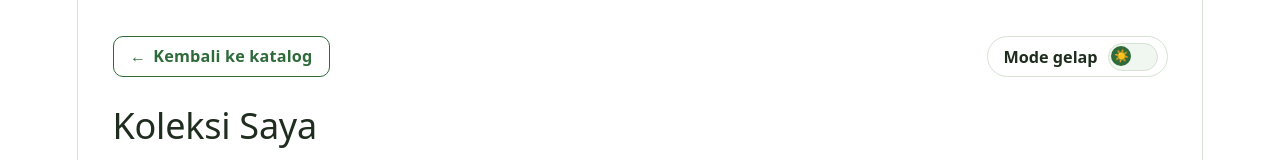
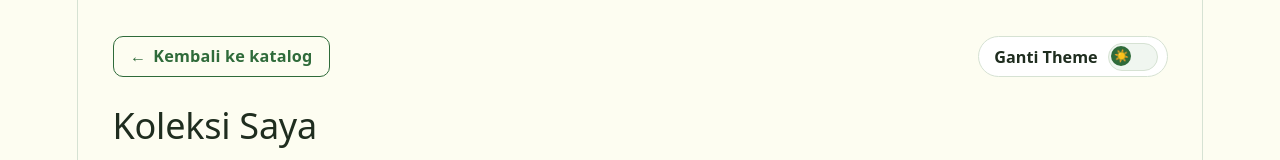
Before and after one commit to caligoio/PlantCare, a React (Vite) app: page /koleksi in a window 1280 px wide. Shown: the top 160 px of the page. Built offline with nearby package versions, Linux system fonts and the light colour scheme.

Commit message:
style: ganti background theme sedikit dari putih menjadi hijau pudar

```diff
--- a/src/features/theme/ThemeToggle.jsx
+++ b/src/features/theme/ThemeToggle.jsx
@@ -13,7 +13,7 @@ export default function ThemeToggle() {
       className="theme-toggle"
       onClick={toggleTheme}
     >
-      <span className="theme-toggle__label">Mode gelap</span>
+      <span className="theme-toggle__label">Ganti Theme</span>
       <span className="theme-toggle__track" aria-hidden="true">
         <span className="theme-toggle__knob">{isDark ? "🌙" : "☀️"}</span>
       </span>
--- a/src/features/theme/theme.css
+++ b/src/features/theme/theme.css
@@ -5,7 +5,7 @@
 
 :root[data-theme="light"] {
   color-scheme: light;
-  --bg: #ffffff;
+  --bg: #fdfdf1;
   --text: #5b6b58;
   --text-h: #1f2d1f;
   --border: #d6e2d3;
```
